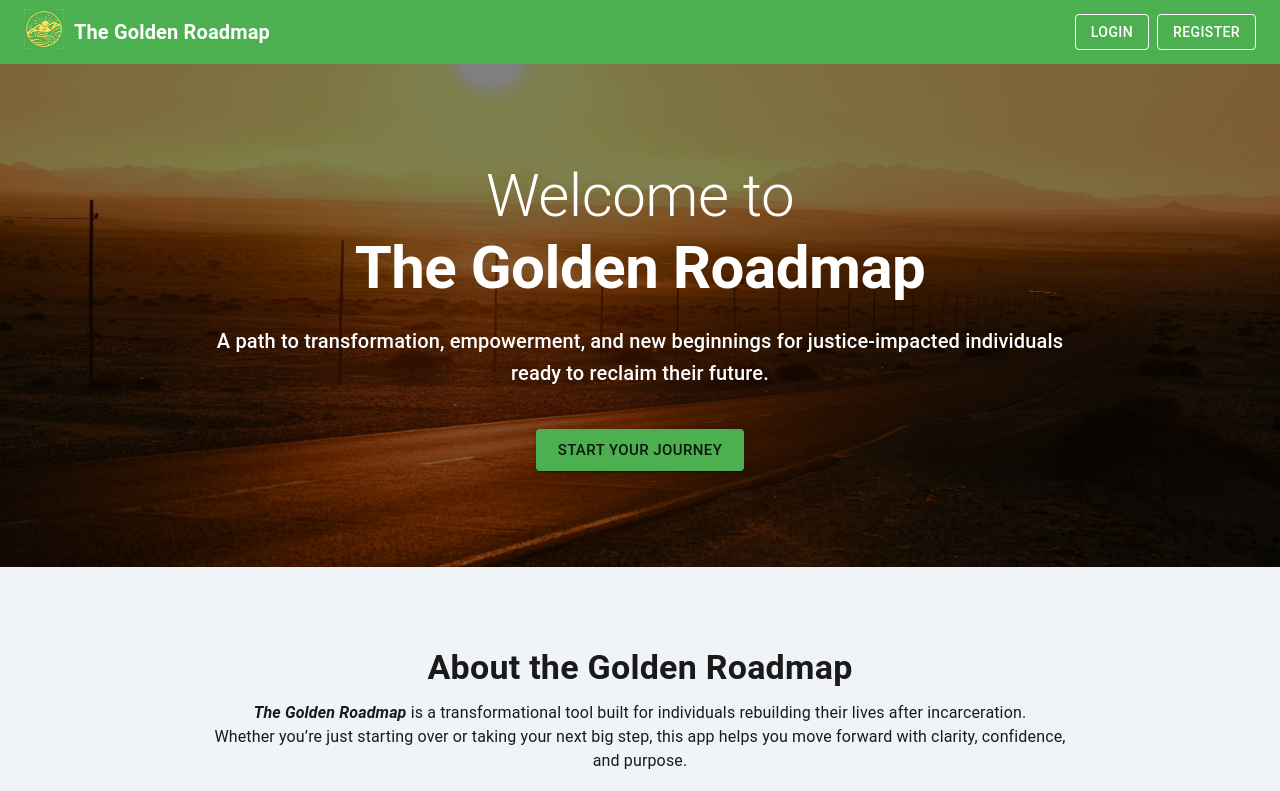
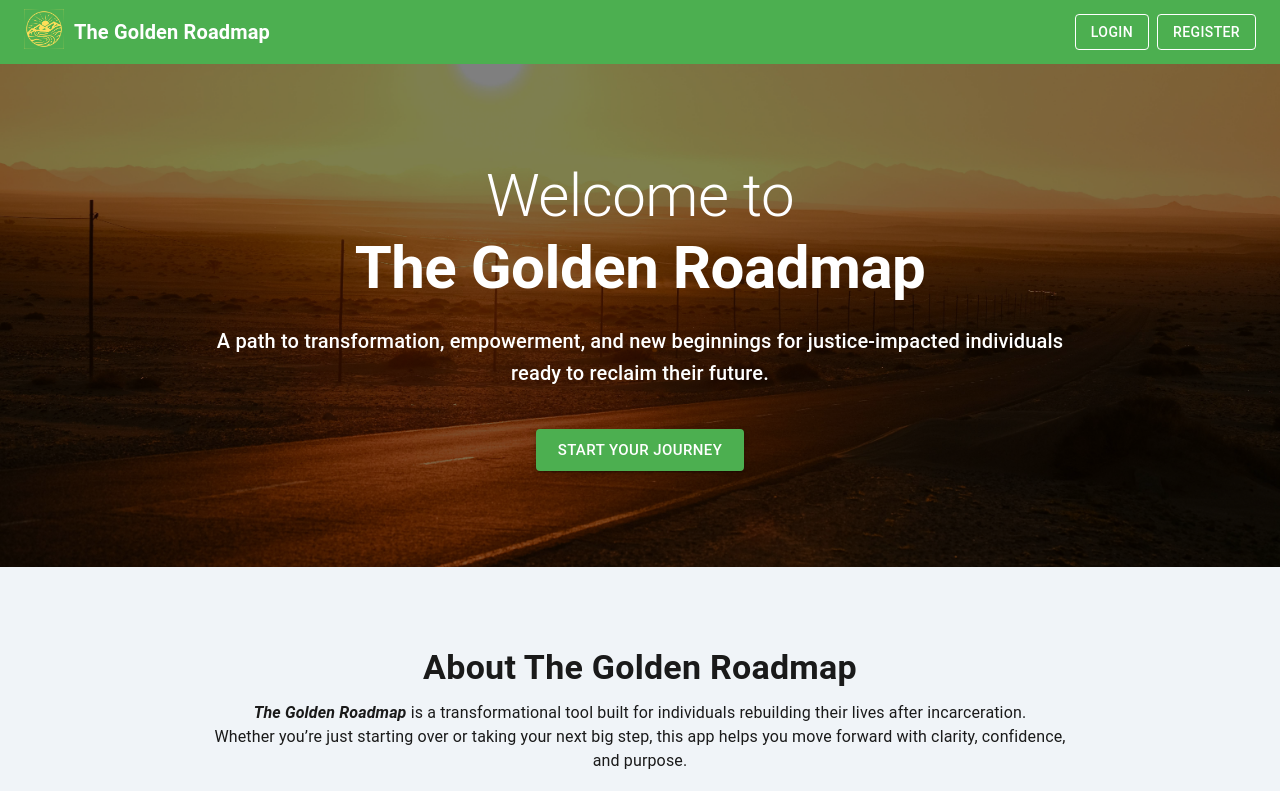
Before and after one commit to NC-6-2-Capstones/Pivot-Pioneers-FE, a React (Vite) app: page / in a window 1280 px wide. Shown: the top 791 px of the page. Built offline with nearby package versions, Linux system fonts and the light colour scheme; no server answers.

Commit message:
updated start your journey button color

```diff
--- a/src/pages/HomePage.jsx
+++ b/src/pages/HomePage.jsx
@@ -50,7 +50,7 @@ const HomePage = () => {
           <Button
             variant="contained"
             size="large"
-            sx={{ mt: 3 }}
+            sx={{ mt: 3, color: 'white'}}
             component={Link}
             to={isAuthenticated ? "/goals" : "/register"}
           >
@@ -62,7 +62,7 @@ const HomePage = () => {
       {/* About Section */}
       <Box sx={{ py: 10 }}>
         <Container maxWidth="md">
-          <Typography variant="h4" align="center" gutterBottom><strong>About the Golden Roadmap</strong></Typography>
+          <Typography variant="h4" align="center" gutterBottom><strong>About The Golden Roadmap</strong></Typography>
           <Typography paragraph align="center">
             <strong><em>The Golden Roadmap</em></strong> is a transformational tool built for individuals rebuilding their lives after incarceration.<br></br>
             Whether you’re just starting over or taking your next big step, this app helps you move forward with clarity, confidence, and purpose.
```
